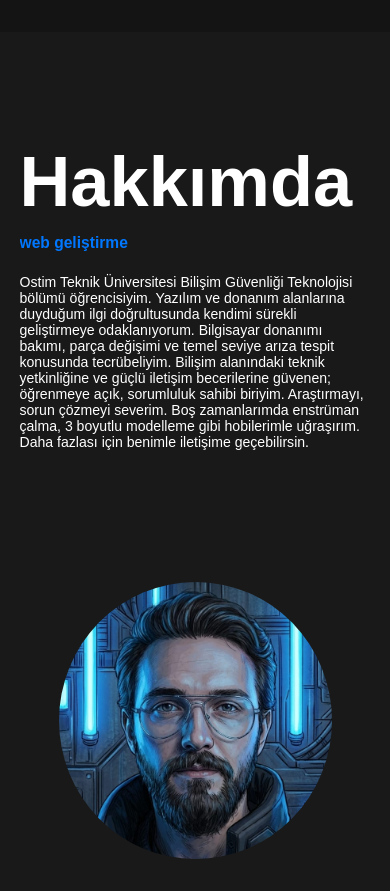
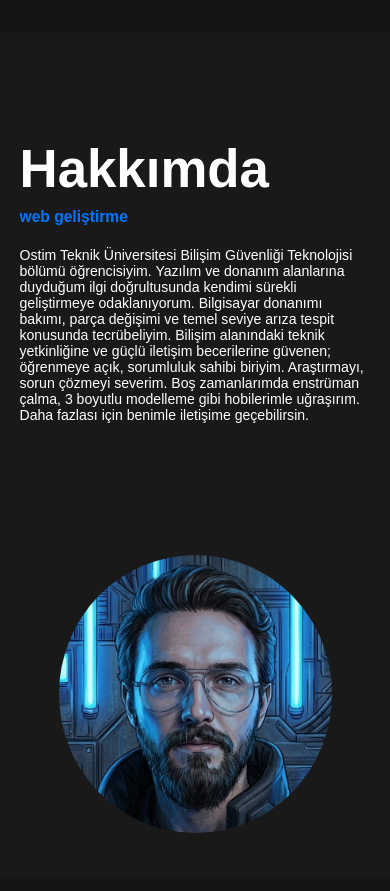
Before and after one commit to batuhansahinbgt/batuhansahin.github.io, a plain HTML site: page index.html in a window 390 px wide. Shown: the part 900-1791 px from the top of the page. Drawn offline with Linux system fonts and the light colour scheme.

Commit message:
Update style.css

```diff
--- a/style.css
+++ b/style.css
@@ -580,6 +580,9 @@
     .home-img img{
         width: 100%;
     }
+    .heading {
+        font-size: 6rem;
+    }
     .text-animation {
         font-size: 4vw !important;
         min-width: unset;
```
